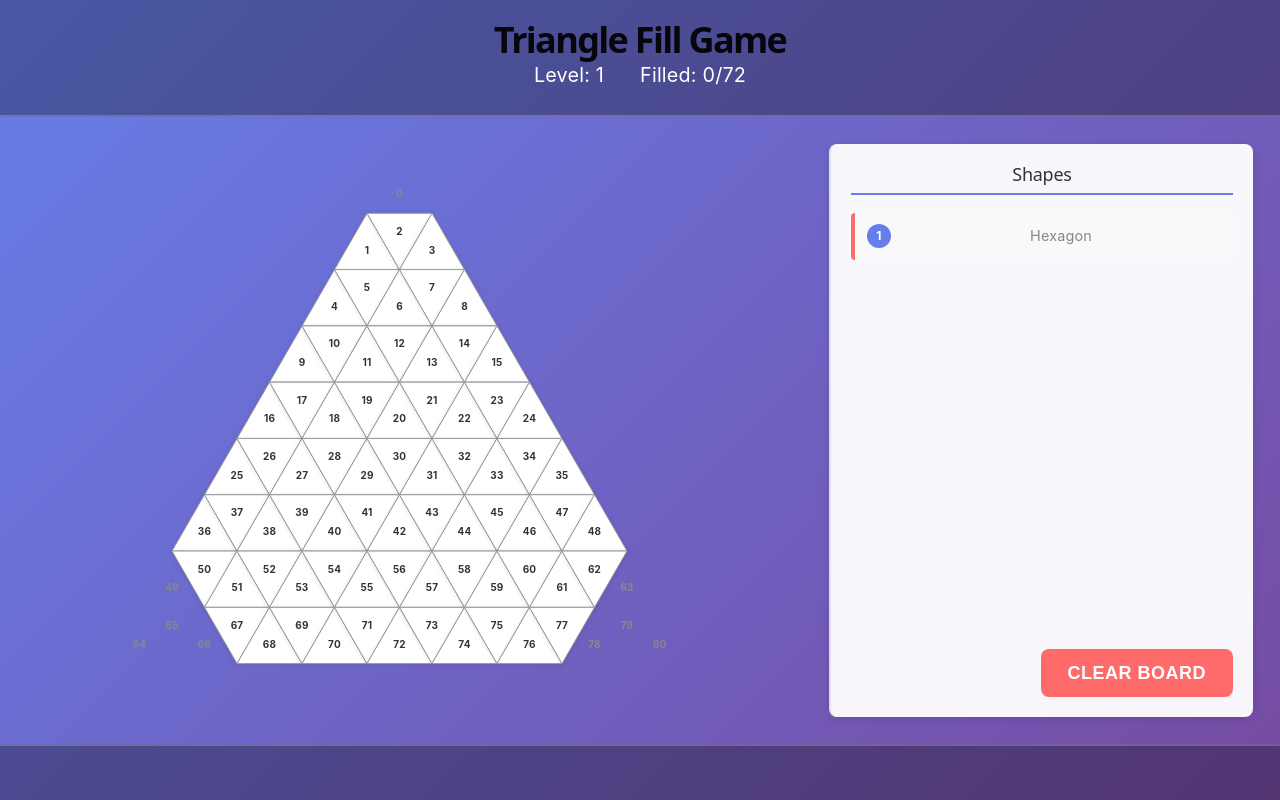
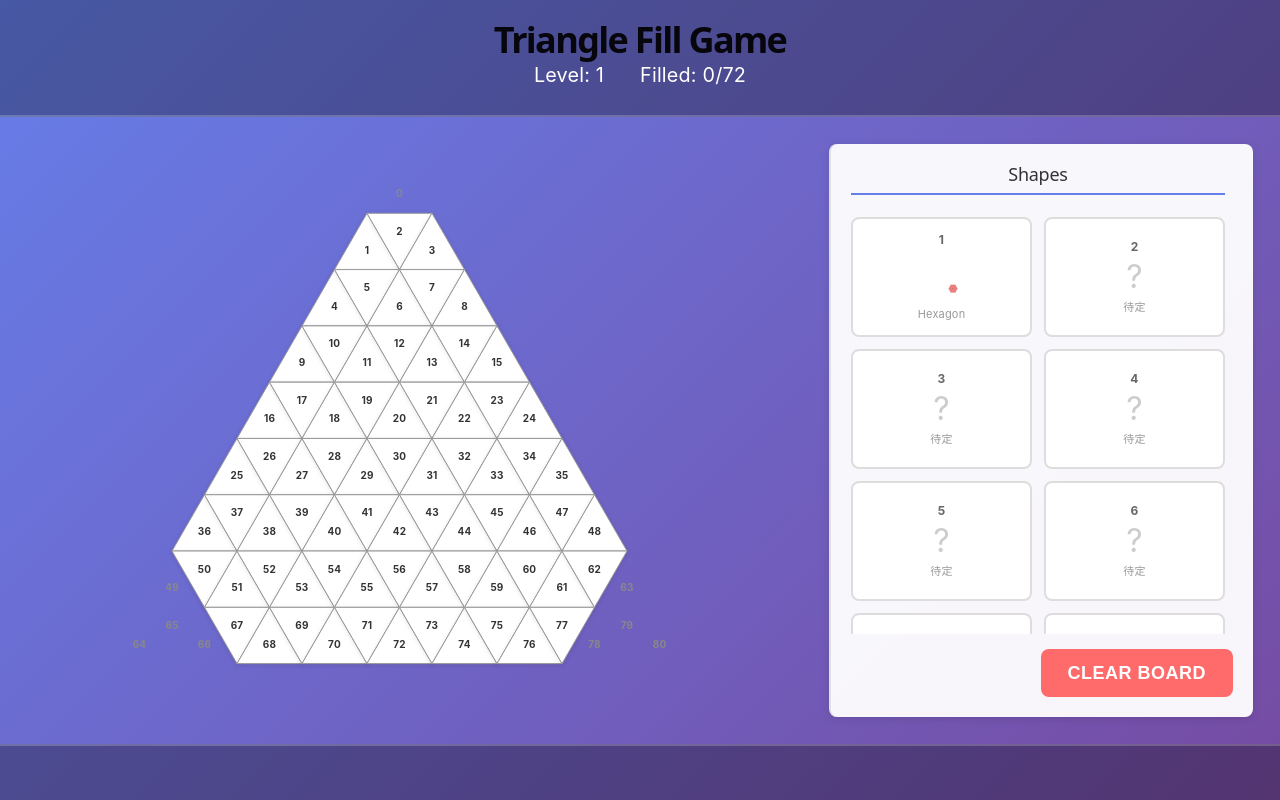
Before and after one commit to Fbigame/smart5k, a React (Vite) app: page / in a window 1280 px wide. Built offline with nearby package versions, Linux system fonts and the light colour scheme.

Commit message:
feat: 优化右侧交互，显示12个形状的视觉预览网格而非文本列表

```diff
--- a/src/components/TriangleBoard.css
+++ b/src/components/TriangleBoard.css
@@ -76,6 +76,15 @@
   flex-direction: column;
   gap: 8px;
   flex: 1;
+}
+
+.shapes-grid {
+  display: grid;
+  grid-template-columns: repeat(2, 1fr);
+  gap: 12px;
+  flex: 1;
+  overflow-y: auto;
+  padding-right: 8px;
 }
 
 .shape-item {
@@ -168,6 +177,30 @@
   border-color: #999;
 }
 
+.shape-preview-item {
+  display: flex;
+  flex-direction: column;
+  align-items: center;
+  justify-content: center;
+  padding: 8px;
+  border-radius: 8px;
+  cursor: pointer;
+  transition: all 0.2s ease;
+  background: #fff;
+  border: 2px solid #ddd;
+}
+
+.shape-preview-item:hover {
+  border-color: #999;
+  box-shadow: 0 2px 8px rgba(0, 0, 0, 0.1);
+}
+
+.shape-preview-item.active {
+  border: 3px solid #667eea;
+  background: rgba(102, 126, 234, 0.1);
+  box-shadow: 0 2px 12px rgba(102, 126, 234, 0.3);
+}
+
 .shape-clear-btn {
   align-self: flex-end;
   margin-top: auto;
--- a/src/components/TriangleBoard.tsx
+++ b/src/components/TriangleBoard.tsx
@@ -363,37 +363,41 @@ const TriangleBoard: React.FC = () => {
 
         {/* 右侧：形状选择与预览 */}
         <div className="shape-section">
-          {!selectedShape ? (
-            <div className="shapes-list">
-              <h2>Shapes</h2>
-              {SHAPES.map((shape, index) => (
+          <div className="shapes-grid">
+            <h2 style={{ gridColumn: '1 / -1', marginBottom: '10px' }}>Shapes</h2>
+            {/* 显示12个形状的预览网格 */}
+            {Array.from({ length: 12 }).map((_, idx) => {
+              const shape = SHAPES.find(s => s.id === idx + 1);
+              const isSelected = selectedShape === idx + 1;
+
+              return (
                 <div
-                  key={shape.id}
-                  className={`shape-item`}
-                  onClick={() => handleShapeSelect(shape.id)}
-                  style={{ borderLeftColor: SHAPE_COLORS[index] }}
-                  title={shape.description}
+                  key={idx + 1}
+                  className={`shape-preview-item ${isSelected ? 'active' : ''}`}
+                  onClick={() => handleShapeSelect(idx + 1)}
+                  style={{
+                    border: isSelected ? `3px solid ${SHAPE_COLORS[idx]}` : `2px solid #ddd`,
+                    background: isSelected ? `${SHAPE_COLORS[idx]}22` : '#fff',
+                    cursor: 'pointer',
+                    borderRadius: '8px',
+                    padding: '8px',
+                    display: 'flex',
+                    flexDirection: 'column',
+                    alignItems: 'center',
+                    justifyContent: 'center',
+                    minHeight: '100px',
+                    transition: 'all 0.2s ease'
+                  }}
                 >
-                  <span className="shape-id">{shape.id}</span>
-                  <span className="shape-label">{shape.name}</span>
+                  <div style={{ fontSize: '12px', fontWeight: 'bold', color: '#666', marginBottom: '4px' }}>
+                    {idx + 1}
                   </div>
-              ))}
-            </div>
-          ) : (
-            <>
-              <button
-                className="back-btn"
-                onClick={() => setSelectedShape(null)}
-                style={{ alignSelf: 'flex-start', marginBottom: '10px' }}
-              >
-                ← Back
-              </button>
-              <h2>{SHAPES[selectedShape - 1]?.description}</h2>
-              <svg width="160" height="180" className="preview-board-large" viewBox="0 0 160 180" preserveAspectRatio="xMidYMid meet">
+                  {shape ? (
+                    <svg width="60" height="70" viewBox="0 0 160 180" preserveAspectRatio="xMidYMid meet">
                       {board
-                  .filter(cell => SHAPES[selectedShape - 1]?.triangles.includes(parseInt(cell.id.replace('cell-', ''))))
+                        .filter(cell => shape.triangles.includes(parseInt(cell.id.replace('cell-', ''))))
                         .map(cell => {
-                    const color = SHAPE_COLORS[selectedShape - 1];
+                          const color = SHAPE_COLORS[idx];
                           return (
                             <polygon
                               key={cell.id}
@@ -406,12 +410,16 @@ const TriangleBoard: React.FC = () => {
                           );
                         })}
                     </svg>
-              <p style={{ fontSize: '12px', marginTop: '10px', textAlign: 'center', color: '#666' }}>
-                点击棋盘放置这个形状
-              </p>
-            </>
+                  ) : (
+                    <div style={{ fontSize: '32px', color: '#ccc' }}>?</div>
                   )}
-
+                  <div style={{ fontSize: '11px', color: '#999', marginTop: '4px', textAlign: 'center' }}>
+                    {shape?.name || '待定'}
+                  </div>
+                </div>
+              );
+            })}
+          </div>
           <button className="btn btn-primary shape-clear-btn" onClick={() => {
             setBoard(prevBoard => prevBoard.map(cell => ({ ...cell, filled: false, shapeId: undefined })));
             setSelectedShape(null);
```
Lines whose indentation alone changed are shown as unchanged.
